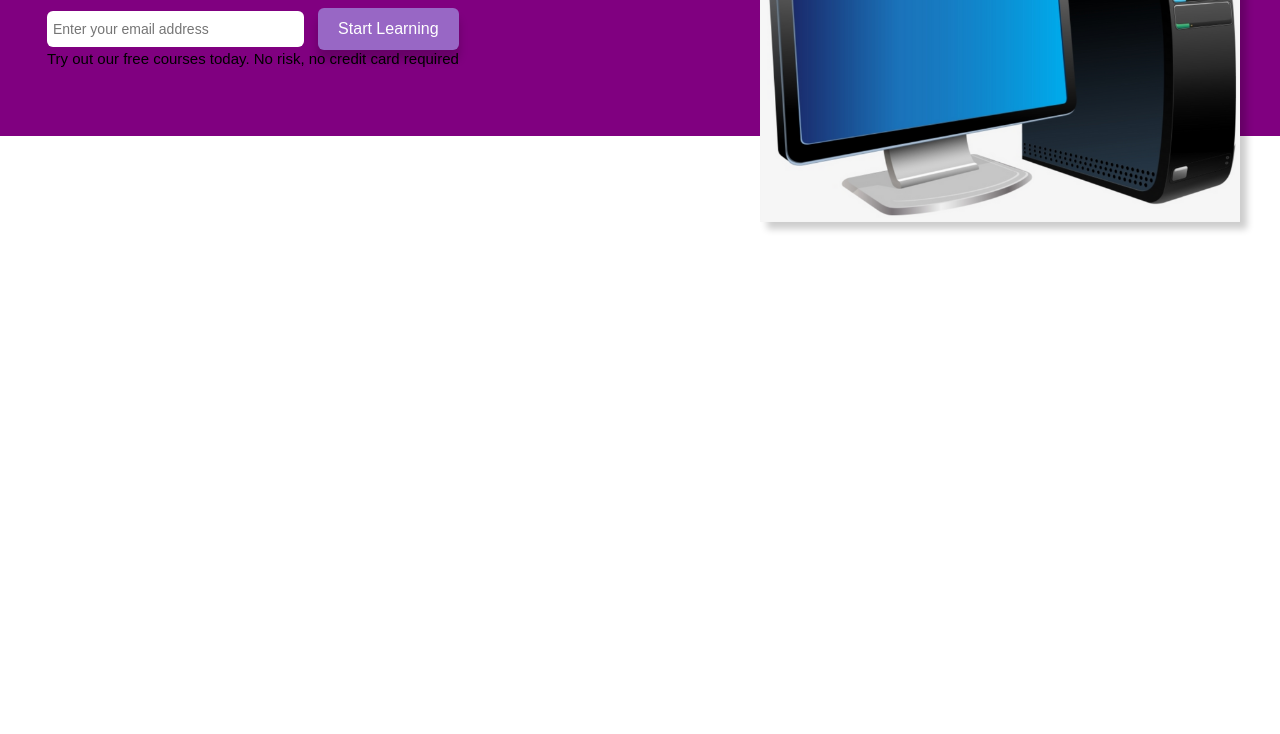
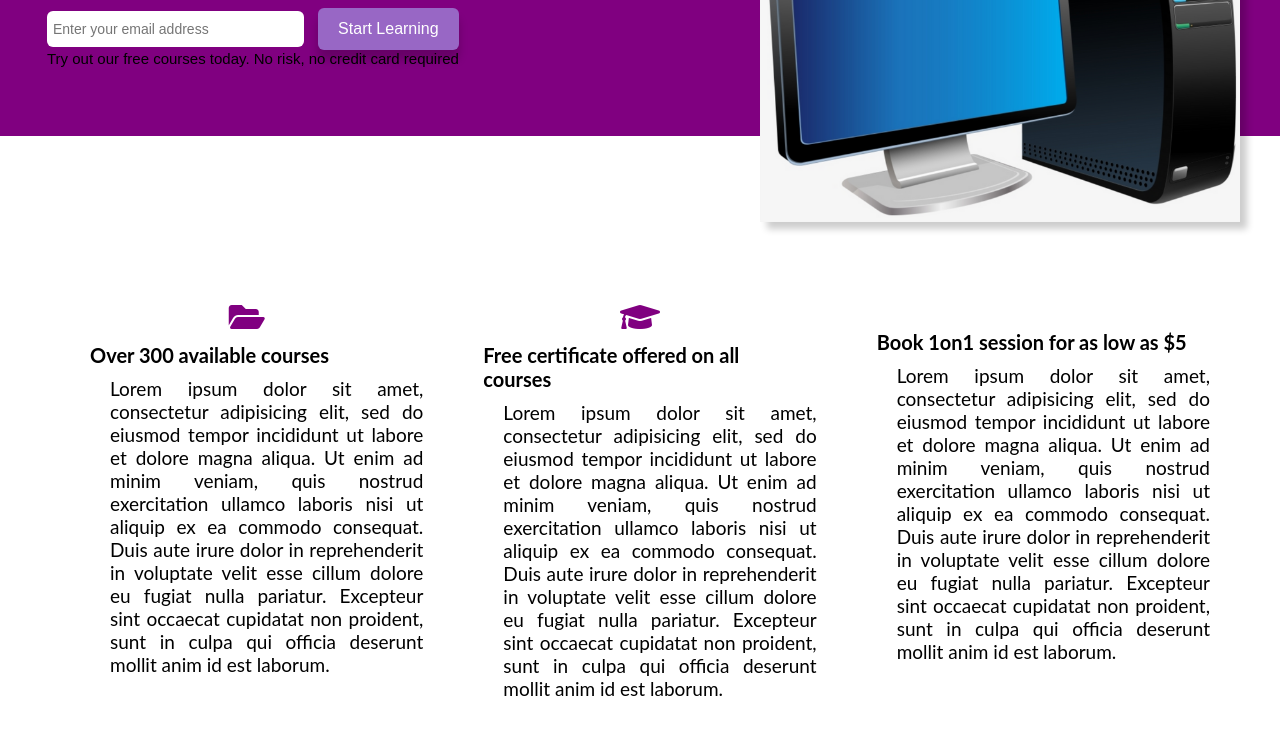
Before and after one commit to styndyk/Skillz, a plain HTML site: page index.html in a window 1280 px wide. Shown: the part 234-968 px from the top of the page. Before the commit the page ends 800 px from the top, so only its background shows below. Drawn offline with Linux system fonts and the light colour scheme.

Commit message:
Add stats section

```diff
--- a/index.html
+++ b/index.html
@@ -5,6 +5,8 @@
     <meta name="viewport" content="width=device-width, initial-scale=1.0">
     <title>Css FlexBox Grid tutorial</title>
     <link rel="stylesheet" href="./main.css">
+    <link rel="stylesheet" href="https://cdnjs.cloudflare.com/ajax/libs/font-awesome/5.15.4/css/all.min.css" integrity="sha512-1ycn6IcaQQ40/MKBW2W4Rhis/DbILU74C1vSrLJxCq57o941Ym01SwNsOMqvEBFlcgUa6xLiPY/NS5R+E6ztJQ=="
+  crossorigin="anonymous" referrerpolicy="no-referrer" />
 </head>
 <body>
     <!-- Navbar -->
@@ -64,5 +66,34 @@
     </section>
 
     <!-- End Showcase -->
+
+    <!-- Stats -->
+
+
+    <div class="lower-container container">
+        <section class="stats">
+            <div class="flex">
+              <div class="stat">
+                <i class="fa fa-folder-open fa-2x" aria-hidden="true"></i>
+                <h3 class="title">Over 300 available courses</h3>
+                <p class="text">Lorem ipsum dolor sit amet, consectetur adipisicing elit, sed do eiusmod tempor incididunt ut labore et dolore magna aliqua. Ut enim ad minim veniam, quis nostrud exercitation ullamco laboris nisi ut aliquip ex ea commodo consequat. Duis aute irure dolor in reprehenderit in voluptate velit esse cillum dolore eu fugiat nulla pariatur.
+                  Excepteur sint occaecat cupidatat non proident, sunt in culpa qui officia deserunt mollit anim id est laborum.</p>
+              </div>
+              <div class="stat">
+                <i class="fa fa-graduation-cap fa-2x" aria-hidden="true"></i>
+                <h3 class="title">Free certificate offered on all courses</h3>
+                <p class="text">Lorem ipsum dolor sit amet, consectetur adipisicing elit, sed do eiusmod tempor incididunt ut labore et dolore magna aliqua. Ut enim ad minim veniam, quis nostrud exercitation ullamco laboris nisi ut aliquip ex ea commodo consequat. Duis aute irure dolor in reprehenderit in voluptate velit esse cillum dolore eu fugiat nulla pariatur.
+                  Excepteur sint occaecat cupidatat non proident, sunt in culpa qui officia deserunt mollit anim id est laborum.</p>
+              </div>
+              <div class="stat">
+                <i class="fa fa-credit-card-alt fa-2x" aria-hidden="true"></i>
+                <h3 class="title">Book 1on1 session for as low as $5</h3>
+                <p class="text">Lorem ipsum dolor sit amet, consectetur adipisicing elit, sed do eiusmod tempor incididunt ut labore et dolore magna aliqua. Ut enim ad minim veniam, quis nostrud exercitation ullamco laboris nisi ut aliquip ex ea commodo consequat. Duis aute irure dolor in reprehenderit in voluptate velit esse cillum dolore eu fugiat nulla pariatur.
+                  Excepteur sint occaecat cupidatat non proident, sunt in culpa qui officia deserunt mollit anim id est laborum.</p>
+              </div>
+            </div>
+          </section>
+    </div>
+     <!-- End Stats -->
 </body>
 </html>
--- a/main.css
+++ b/main.css
@@ -150,3 +150,50 @@ li {
 .showcase img {
     box-shadow: 7px 7px 7px rgba(0, 0, 0, 0.2);
 }
+
+/* Stats styles */
+
+.lower-container {
+    margin: 120px auto;
+    padding: 0;
+    max-width: 1400px;
+}
+
+.stats {
+    padding: 45px 50px;
+    text-align: center;
+}
+
+.flex {
+    display: flex;
+    justify-content: space-around;
+}
+
+.stat {
+    margin:  0 30px;
+    text-align: center;
+    width: 800px;
+}
+
+.stats .fa {
+    color: purple;
+}
+
+.title {
+    color: black;
+    font-size: 20px;
+    text-align: left;
+    padding-left: 10px;
+    padding-top: 10px;
+}
+
+.text {
+    color: black;
+    font-size: 19px;
+    width: 100%;
+    padding: 10px;
+    margin: 0 20px;
+    text-align: justify;
+}
+
+/* End Stats styles */
```
